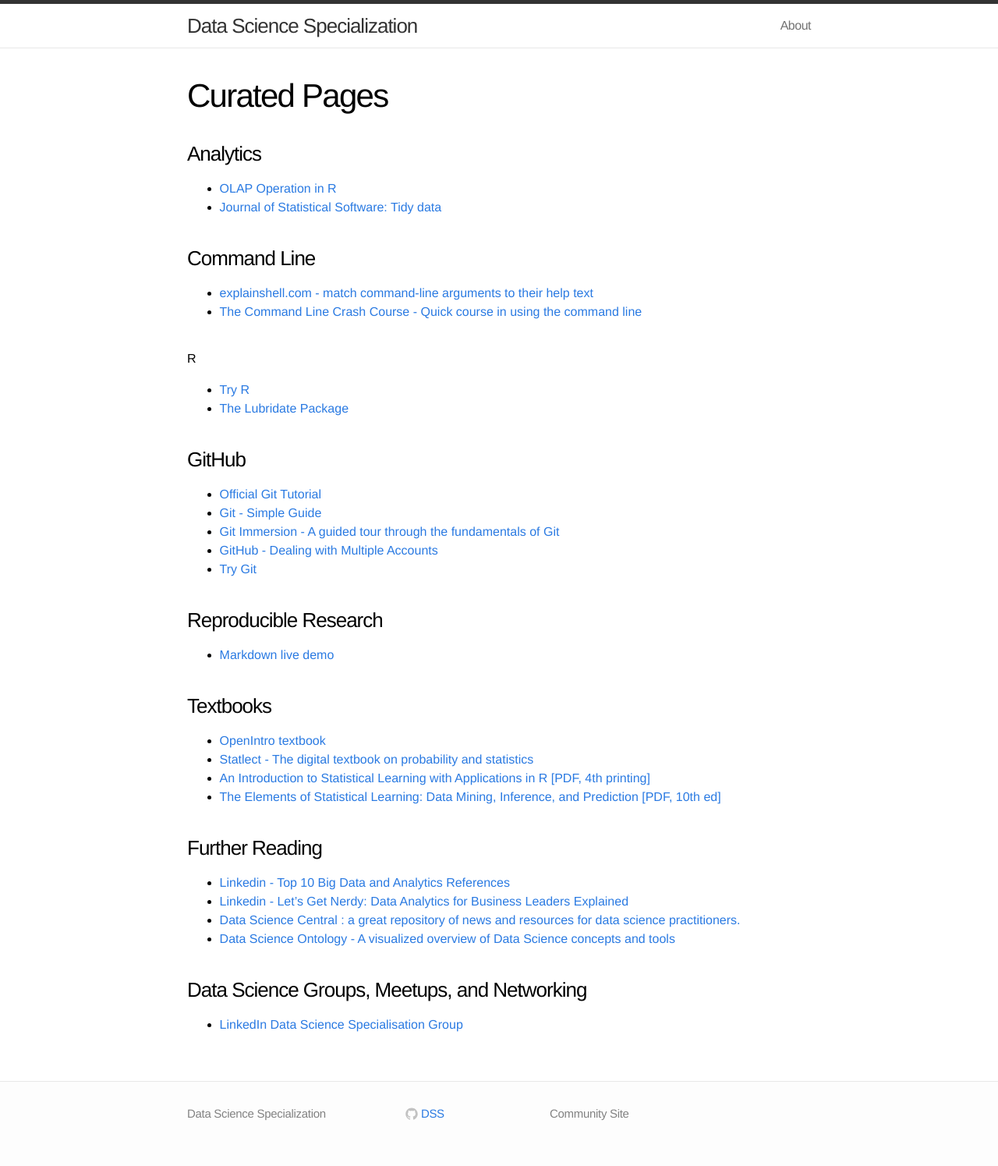
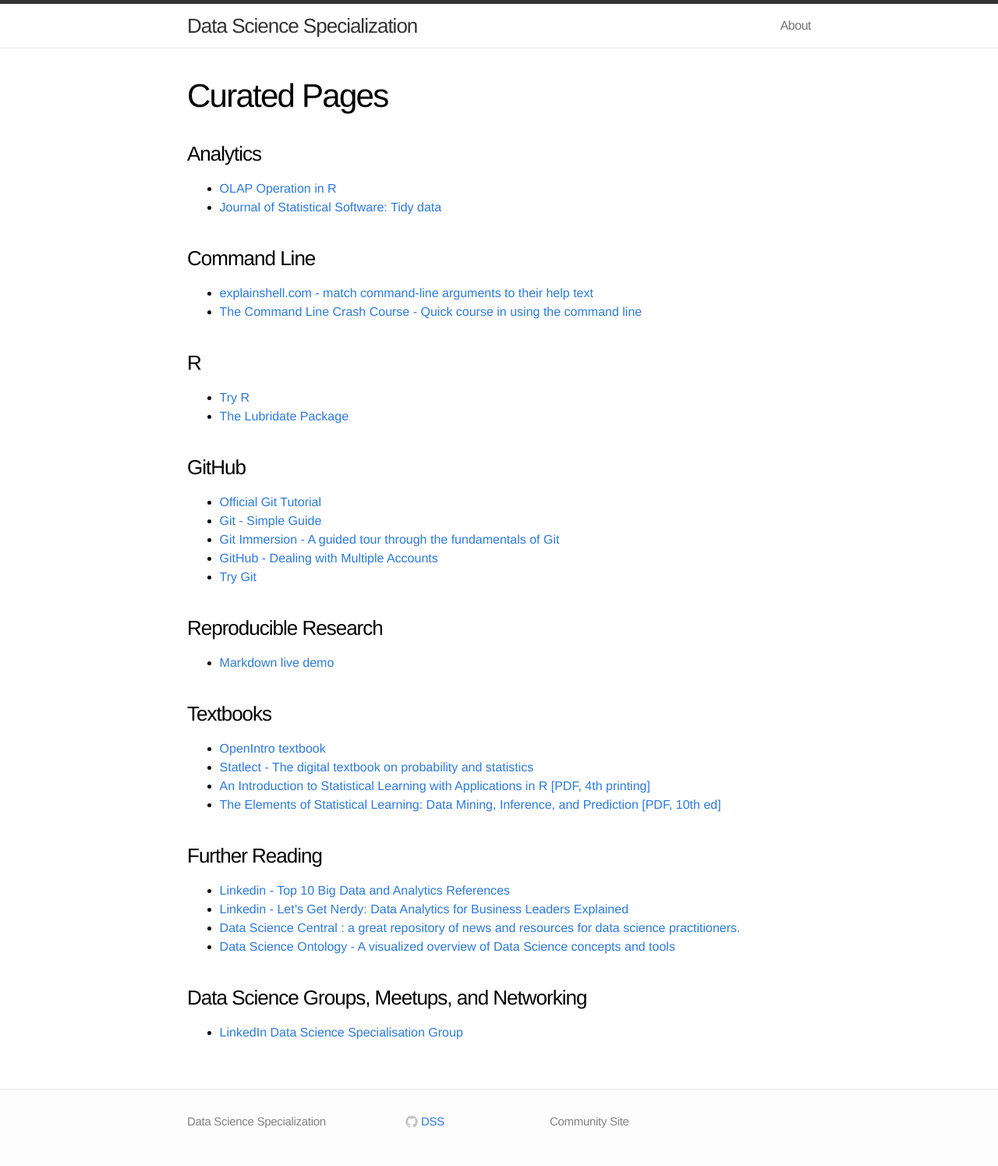
Before and after one commit to DataScienceSpecialization/DataScienceSpecialization.github.io, a Jekyll site: the page built from curated.md, in a window 1280 px wide. Shown: the whole page at 78% size. Built offline with Jekyll 4.4.1, drawn with Linux system fonts in a browser that asks for light colours.

Commit message:
Fixed 'R' header to match others

```diff
--- a/curated.md
+++ b/curated.md
@@ -14,7 +14,7 @@
 - [explainshell.com - match command-line arguments to their help text](http://explainshell.com/)
 - [The Command Line Crash Course - Quick course in using the command line](http://cli.learncodethehardway.org/book/)
 
-# R
+### R
 
 - [Try R](http://tryr.codeschool.com/)
 - [The Lubridate Package](http://www.jstatsoft.org/v40/i03/paper)
```
